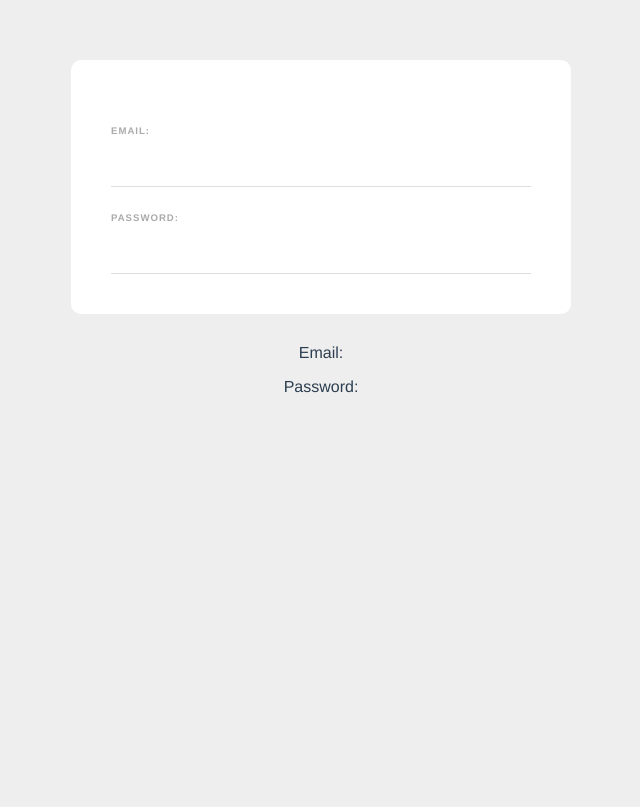
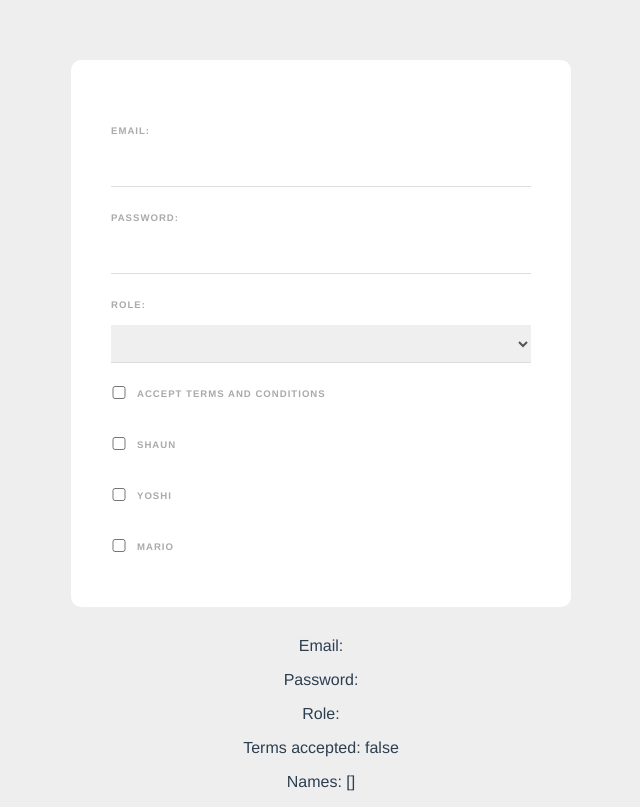
Before and after one commit to kitOl/web-form, a Vue app: page / in a window 1280 px wide. Shown: the whole page, without its empty margins (319-959 px from the left). Built offline with nearby package versions, Linux system fonts and the light colour scheme.

Commit message:
added select-box, checkbox and skills array (group checkboxes)

```diff
--- a/src/components/SignupForm.vue
+++ b/src/components/SignupForm.vue
@@ -5,10 +5,37 @@
 
     <label> Password: </label>
     <input type="password" required v-model="password" />
+
+    <label>Role:</label>
+    <select v-model="role">
+      <option value="developer">Web Developer</option>
+      <option value="designer">Web Designer</option>
+    </select>
+
+    <div class="terms">
+      <input type="checkbox" required v-model="terms" />
+      <label>Accept terms and conditions</label>
+    </div>
+
+    <div>
+      <input type="checkbox" value="shaun" v-model="names" />
+      <label>Shaun</label>
+    </div>
+    <div>
+      <input type="checkbox" value="yoshi" v-model="names" />
+      <label>Yoshi</label>
+    </div>
+    <div>
+      <input type="checkbox" value="mario" v-model="names" />
+      <label>Mario</label>
+    </div>
   </form>
 
   <p>Email: {{ email }}</p>
   <p>Password: {{ password }}</p>
+  <p>Role: {{ role }}</p>
+  <p>Terms accepted: {{ terms }}</p>
+  <p>Names: {{ names }}</p>
 </template>
 
 <script>
@@ -17,6 +44,9 @@
     return {
       email: '',
       password: '',
+      role: '',
+      terms: false,
+      names: [],
     };
   },
 };
@@ -40,7 +70,8 @@
   letter-spacing: 1px;
   font-weight: bold;
 }
-input {
+input,
+select {
   display: block;
   padding: 10px 6px;
   width: 100%;
@@ -49,4 +80,11 @@
   border-bottom: 1px solid #ddd;
   color: #555;
 }
+input[type='checkbox'] {
+  display: inline-block;
+  width: 16px;
+  margin: 0 10px 0 0;
+  position: relative;
+  top: 2px;
+}
 </style>
```
